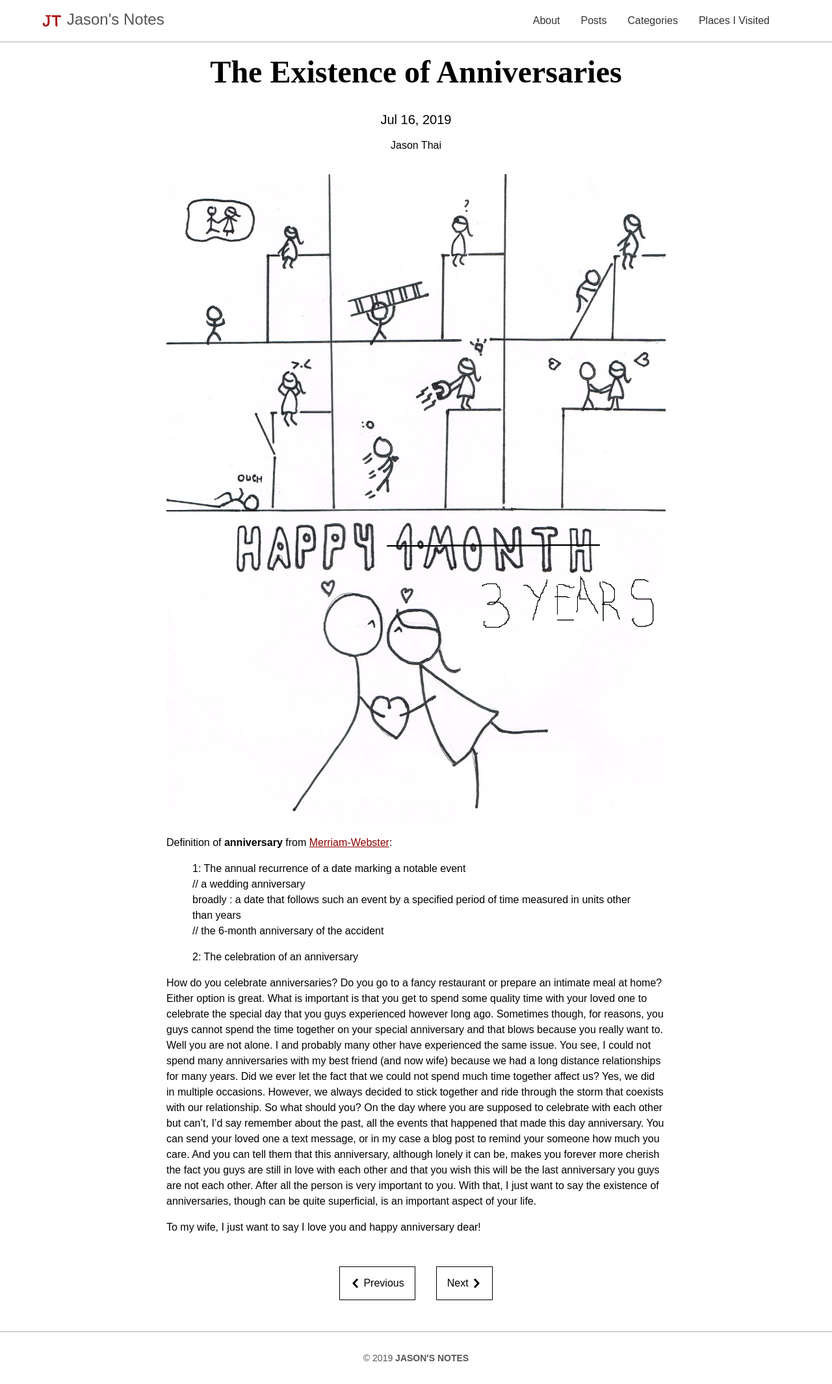
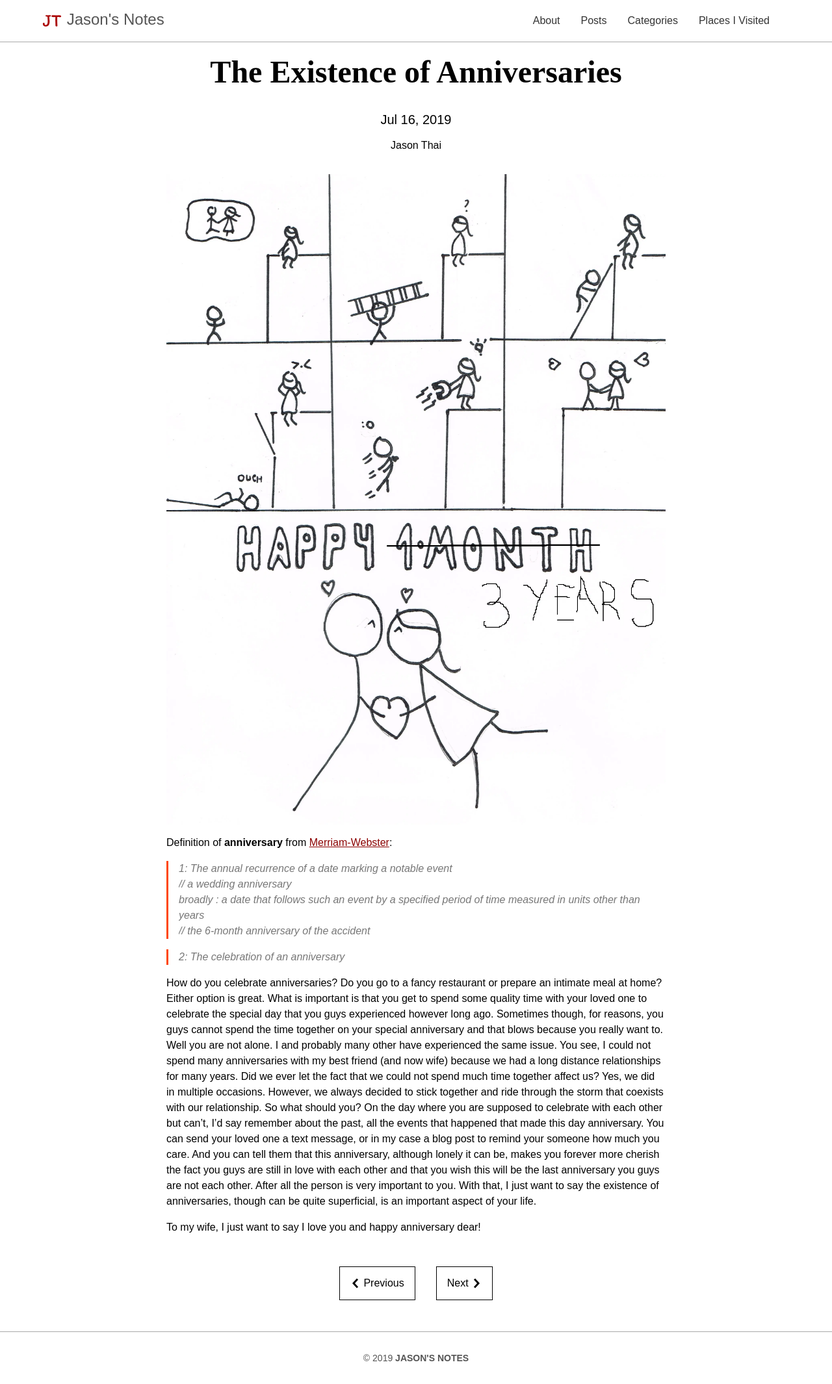
Before and after one commit to jasontthai/jasonthai.me, a Jekyll site: the page built from _posts/2019-07-16-the-existence-of-anniversaries.md, in a window 1280 px wide. Shown: the whole page at 65% size. Built offline with Jekyll 4.4.1, drawn with Linux system fonts in a browser that asks for light colours; our own code applies the rules of GitHub Pages for plain Markdown files; comment, search, counter and statistics services are not loaded.

Commit message:
update blockquote style

```diff
--- a/assets/css/style.scss
+++ b/assets/css/style.scss
@@ -52,3 +52,11 @@
     position: relative;
   }
 }
+
+blockquote {
+  margin: 0;
+  padding: 0 0 0 1rem;
+  border-left: 3px solid orangered;
+  font-style: italic;
+  color: #777777;
+}
```
Also changed, not shown: 1 other file.
